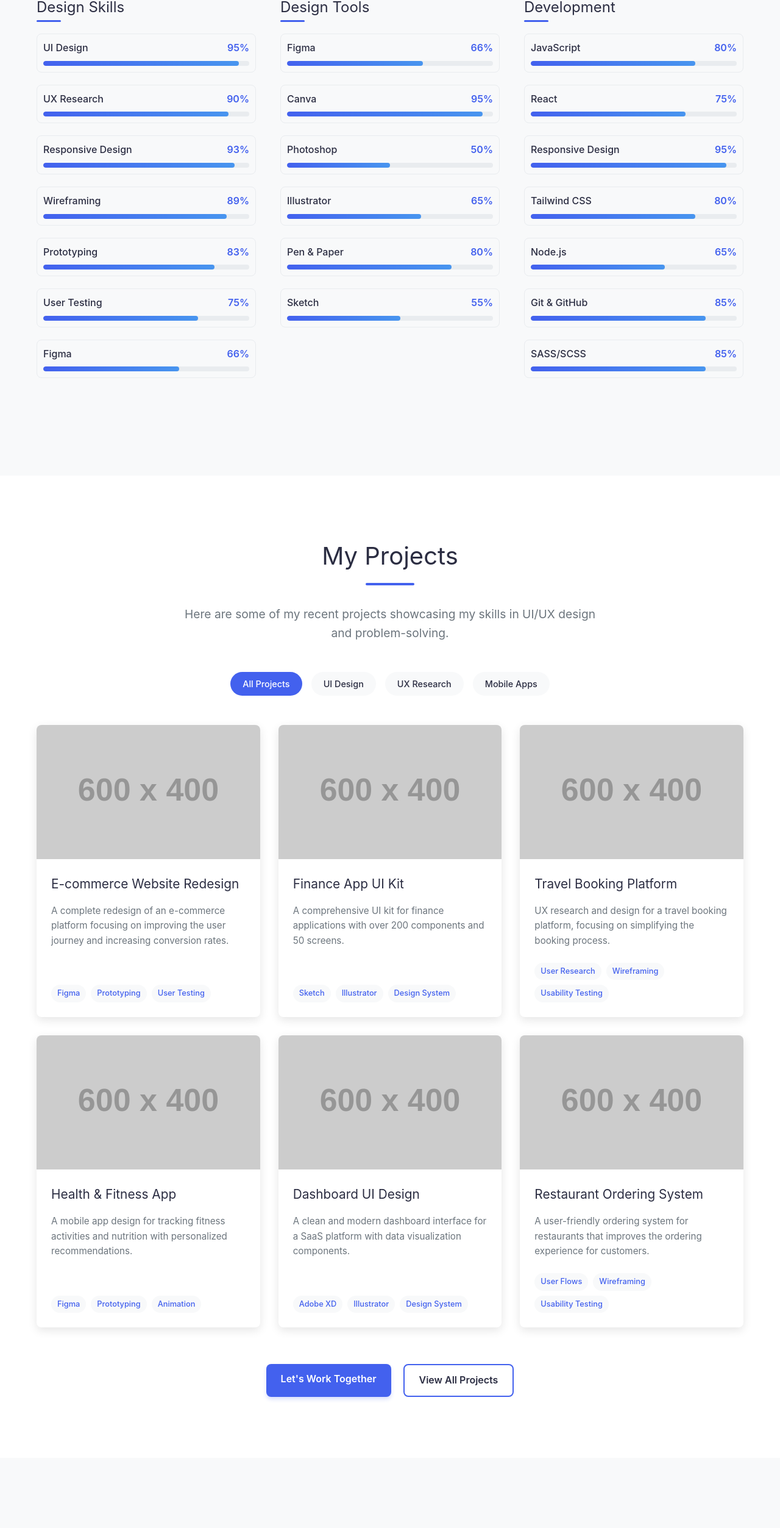
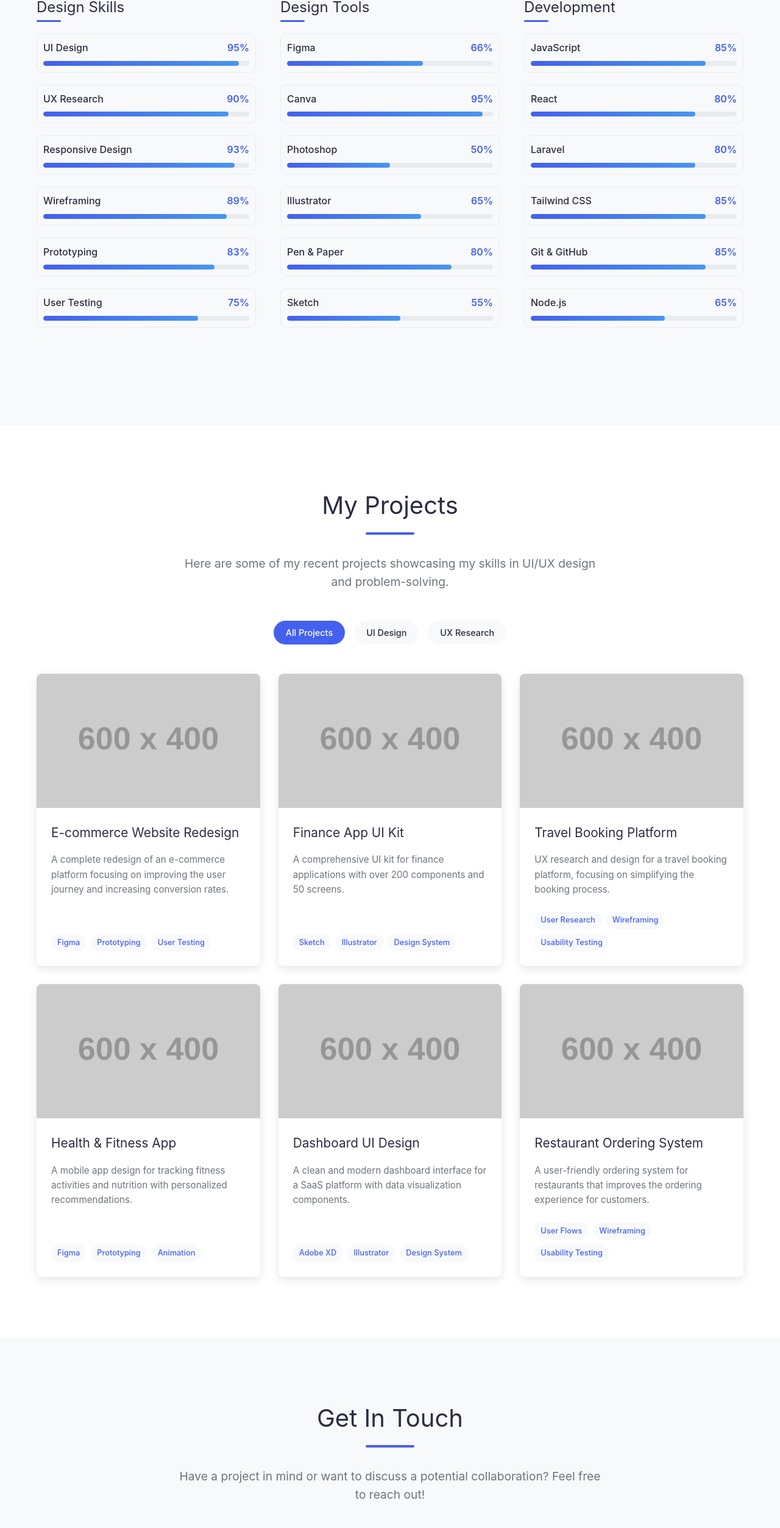
Before and after one commit to TaherTirar/Portfolio1, a Next.js app: page / in a window 1280 px wide. Shown: the part 3124-5630 px from the top of the page at 61% size. Built offline with nearby package versions, Linux system fonts and the light colour scheme.

Commit message:
Update portfolio components: Remove mobile apps filter, update footer, adjust skills

```diff
--- a/src/components/Footer.jsx
+++ b/src/components/Footer.jsx
@@ -38,22 +38,22 @@ const Footer = () => {
               <h4>Services</h4>
               <ul>
                 <li>
-                  <a href="https://fr.wikipedia.org/wiki/D%C3%A9veloppeur_web" target="_blanc">Web Developer</a>
+                  Web Developer
                 </li>
                 <li>
-                  <a href="#">UI Design</a>
+                  UI Design
                 </li>
                 <li>
-                  <a href="#">UX Research</a>
+                  UX Research
                 </li>
                 <li>
-                  <a href="#">Prototyping</a>
+                  Prototyping
                 </li>
                 <li>
-                  <a href="#">Mobile App Design</a>
+                  Mobile App Design
                 </li>
                 <li>
-                  <a href="#">Graphic Design</a>
+                  Graphic Design
                 </li>
               </ul>
             </div>
@@ -63,7 +63,7 @@ const Footer = () => {
               <ul>
                 <li>Marrakech, Morocco</li>
                 <li>taher.tirar@gmail.com</li>
-                <li>+212 6754-53709</li>
+                <li>&nbsp;+212 &nbsp;6754-53709</li>
               </ul>
             </div>
           </div>
--- a/src/components/Projects.jsx
+++ b/src/components/Projects.jsx
@@ -124,12 +124,6 @@ const Projects = () => {
           >
             UX Research
           </button>
-          <button
-            className={`filter-btn ${filter === "mobile-app" ? "active" : ""}`}
-            onClick={() => setFilter("mobile-app")}
-          >
-            Mobile Apps
-          </button>
         </div>
 
         <div className={`projects-grid ${isVisible ? "visible" : ""}`}>
@@ -191,15 +185,6 @@ const Projects = () => {
             </div>
           ))}
         </div>
-
-        <div className="projects-cta">
-          <a href="#contact" className="btn primary-btn">
-            Let's Work Together
-          </a>
-          <a href="#" className="btn secondary-btn">
-            View All Projects
-          </a>
-        </div>
       </div>
     </section>
   )
--- a/src/components/Skills.jsx
+++ b/src/components/Skills.jsx
@@ -14,7 +14,6 @@ const Skills = () => {
     { name: "Wireframing", percentage: 89 },
     { name: "Prototyping", percentage: 83 },
     { name: "User Testing", percentage: 75 },
-    { name: "Figma", percentage: 66 },
   ]
 
   const toolSkills = [
@@ -27,13 +26,12 @@ const Skills = () => {
   ]
 
   const codingSkills = [
-    { name: "JavaScript", percentage: 80 },
-    { name: "React", percentage: 75 },
-    { name: "Responsive Design", percentage: 95 },
-    { name: "Tailwind CSS", percentage: 80 },
+    { name: "JavaScript", percentage: 85 },
+    { name: "React", percentage: 80 },
+    { name: "Laravel", percentage: 80 },
+    { name: "Tailwind CSS", percentage: 85 },
+    { name: "Git & GitHub", percentage: 85 },
     { name: "Node.js", percentage: 65 },
-    { name: "Git & GitHub", percentage: 85 },
-    { name: "SASS/SCSS", percentage: 85 },
   ]
 
   useEffect(() => {
```
Also changed, not shown: public/Images/profile3.jpg (deleted).
